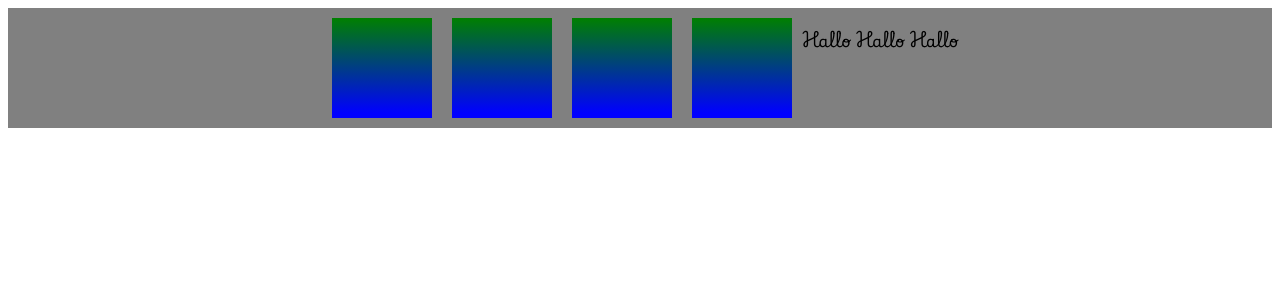
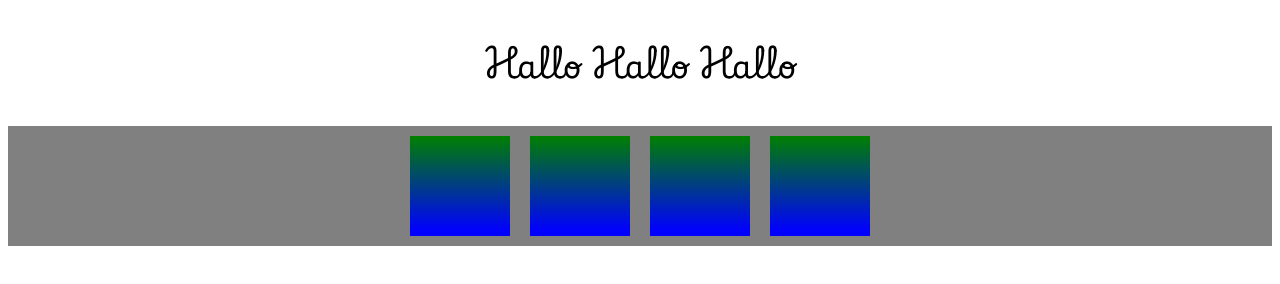
Before and after one commit to michaelgruener/GoogleFonts, a plain HTML site: page index.html in a window 1280 px wide. Drawn offline with Linux system fonts and the light colour scheme.

Commit message:
some changes

```diff
--- a/index.html
+++ b/index.html
@@ -7,12 +7,12 @@
     <link rel="stylesheet" href="styles.css">
 </head>
 <body>
+    <p>Hallo Hallo Hallo</p>
     <div class="boxes">
         <div class="box"></div>
         <div class="box"></div>
         <div class="box"></div>
         <div class="box"></div>
-        <p>Hallo Hallo Hallo</p>
     </div>
 </body>
 </html>
--- a/styles.scss
+++ b/styles.scss
@@ -6,13 +6,21 @@
     src: url('./Playwrite_woff2/static/PlaywriteESDeco-Regular.woff2') format('woff2');
 }
 
+* {
+    font-family: FANCY;
+}
+
+p {
+    text-align: center;
+    font-size: 2rem;
+}
+
 .boxes {
     //cheat to align center
     display: flex;
     flex-wrap: wrap;
     justify-content: center;
     background-color: grey;
-    font-family: FANCY;
 
     .box{
         background: linear-gradient(green, blue 95%);
```
Also changed, not shown: styles.css, 1 other file.
